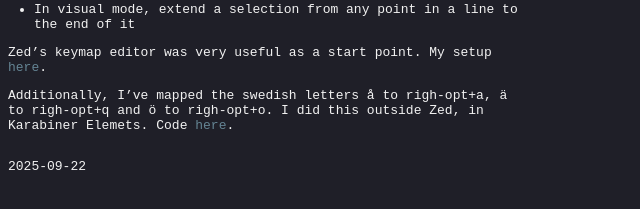
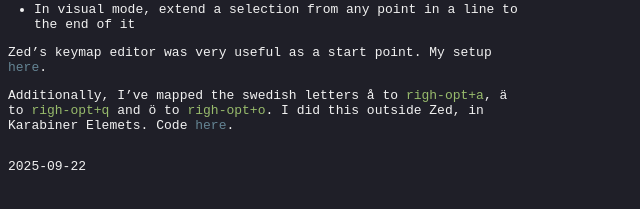
Before and after one commit to s-estay/s-estay.github.io, a Jekyll site: the page built from _posts/2025-09-22-hhkb-support-in-zed.md, in a window 1280 px wide. Shown: the part 256-465 px from the top of the page, without its empty margins (0-640 px from the left). Built offline with Jekyll 4.4.1, drawn with Linux system fonts in a browser that asks for light colours.

Commit message:
Code highlight

```diff
--- a/_posts/2025-09-22-hhkb-support-in-zed.md
+++ b/_posts/2025-09-22-hhkb-support-in-zed.md
@@ -16,4 +16,4 @@ This entry aims mostly to help myself to remember how did I do the setup for my
 
 Zed's keymap editor was very useful as a start point. My setup [here](https://gist.github.com/s-estay/81064b561368849ccfea87e16d649be0).
 
-Additionally, I've mapped the swedish letters å to righ-opt+a, ä to righ-opt+q and ö to righ-opt+o. I did this outside Zed, in Karabiner Elemets. Code [here](https://gist.github.com/s-estay/3f7e10b2f6a2a61f3efe7497d5ac6fea).
+Additionally, I've mapped the swedish letters å to `righ-opt+a`, ä to `righ-opt+q` and ö to `righ-opt+o`. I did this outside Zed, in Karabiner Elemets. Code [here](https://gist.github.com/s-estay/3f7e10b2f6a2a61f3efe7497d5ac6fea).
```
